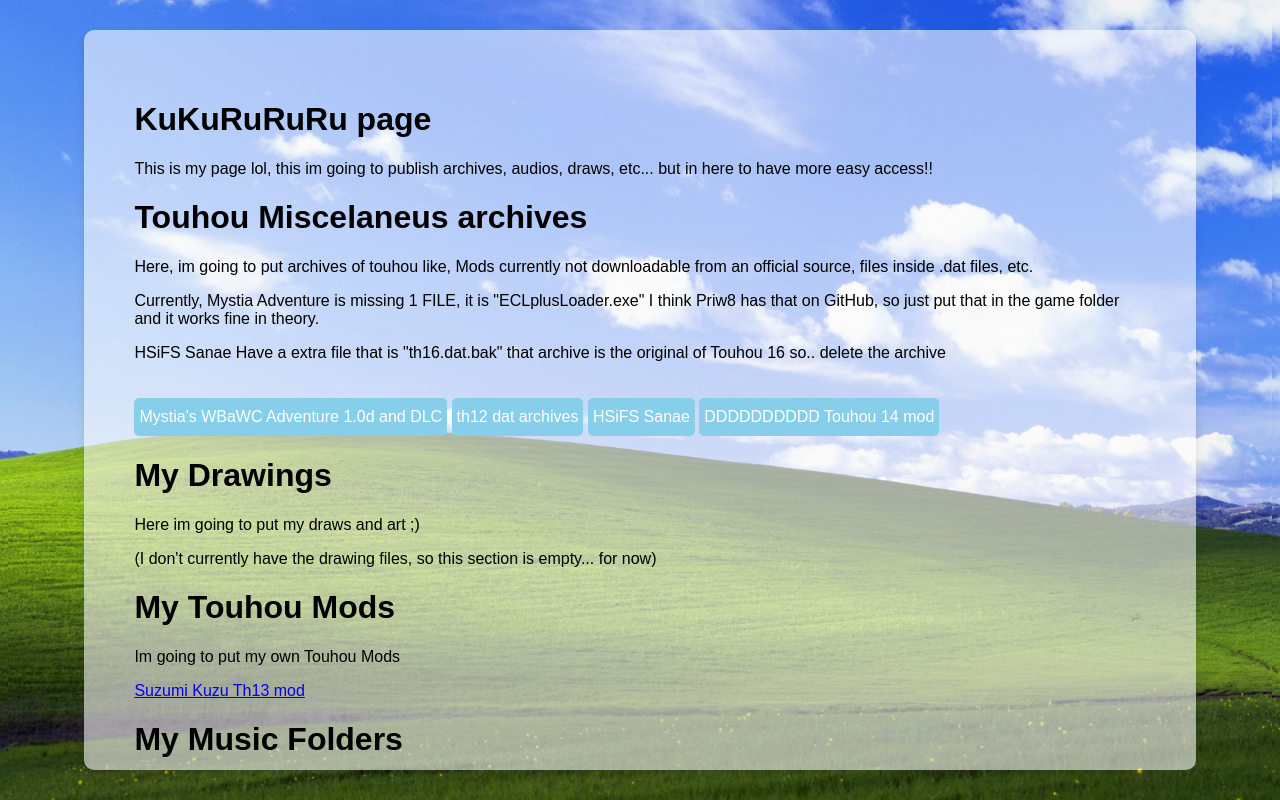
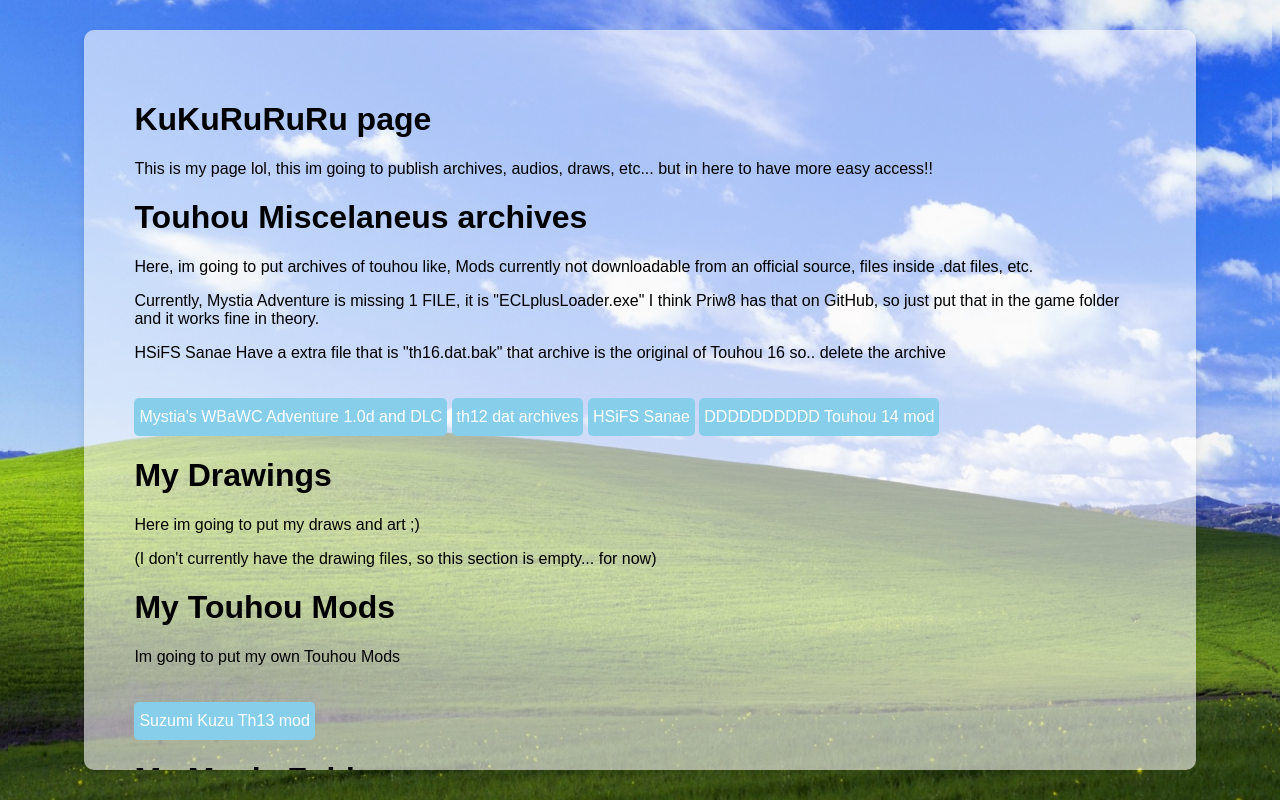
Before and after one commit to KuKuRuRuRu/kukurururu.page.io, a plain HTML site: page index.html in a window 1280 px wide. Drawn offline with Linux system fonts and the light colour scheme.

Commit message:
Update style.css
Add Suzumi kuzu mod a Style Button

```diff
--- a/style.css
+++ b/style.css
@@ -64,3 +64,12 @@ body, html{
     border-radius: 5px;
     text-decoration: none;
 }
+.Suzumi_Mod{
+         background-color: skyblue;
+    color: white;
+    padding: 10px 5px;
+    display: inline-block;
+    margin-top: 20px;
+    border-radius: 5px;
+    text-decoration: none;
+}
```
